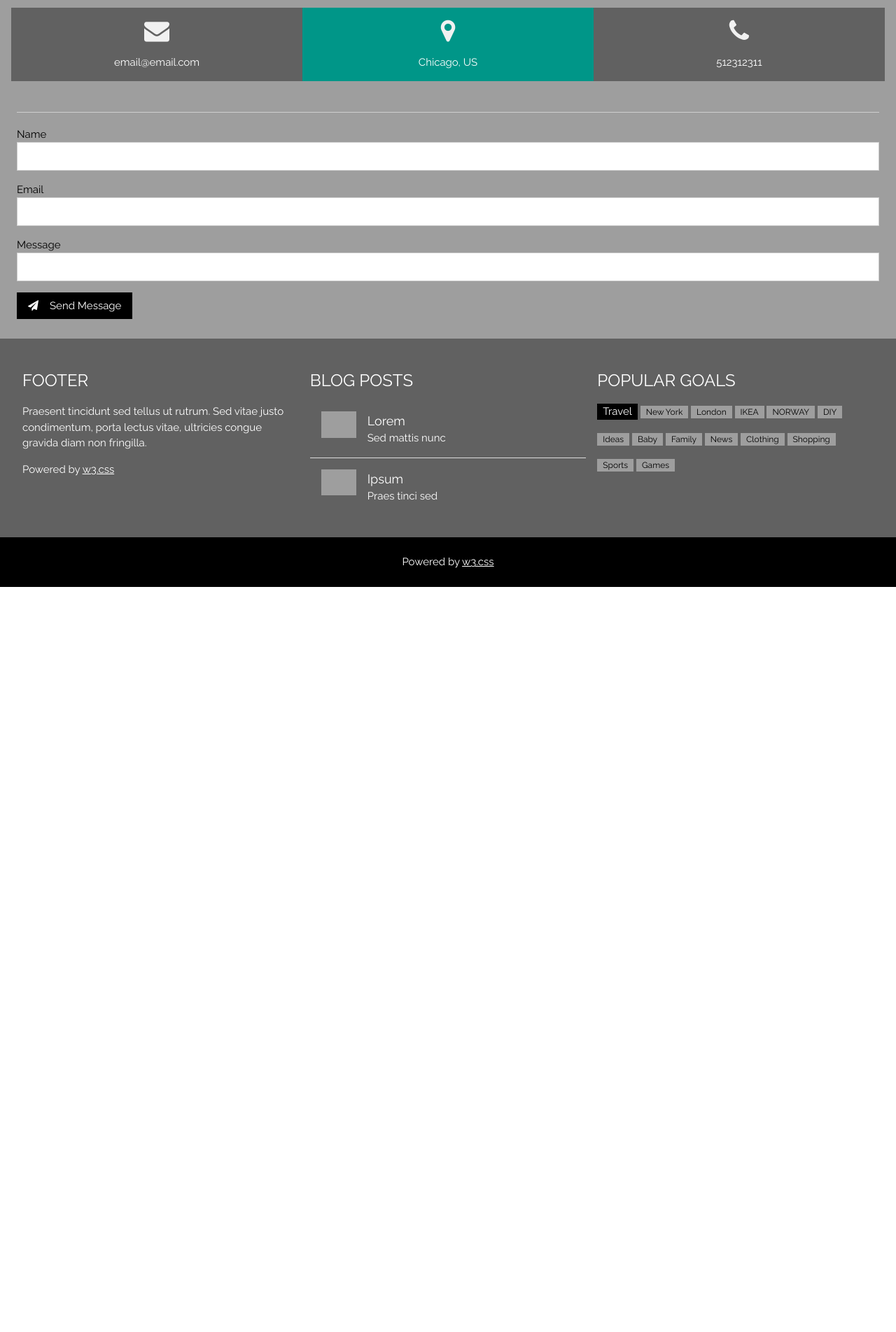
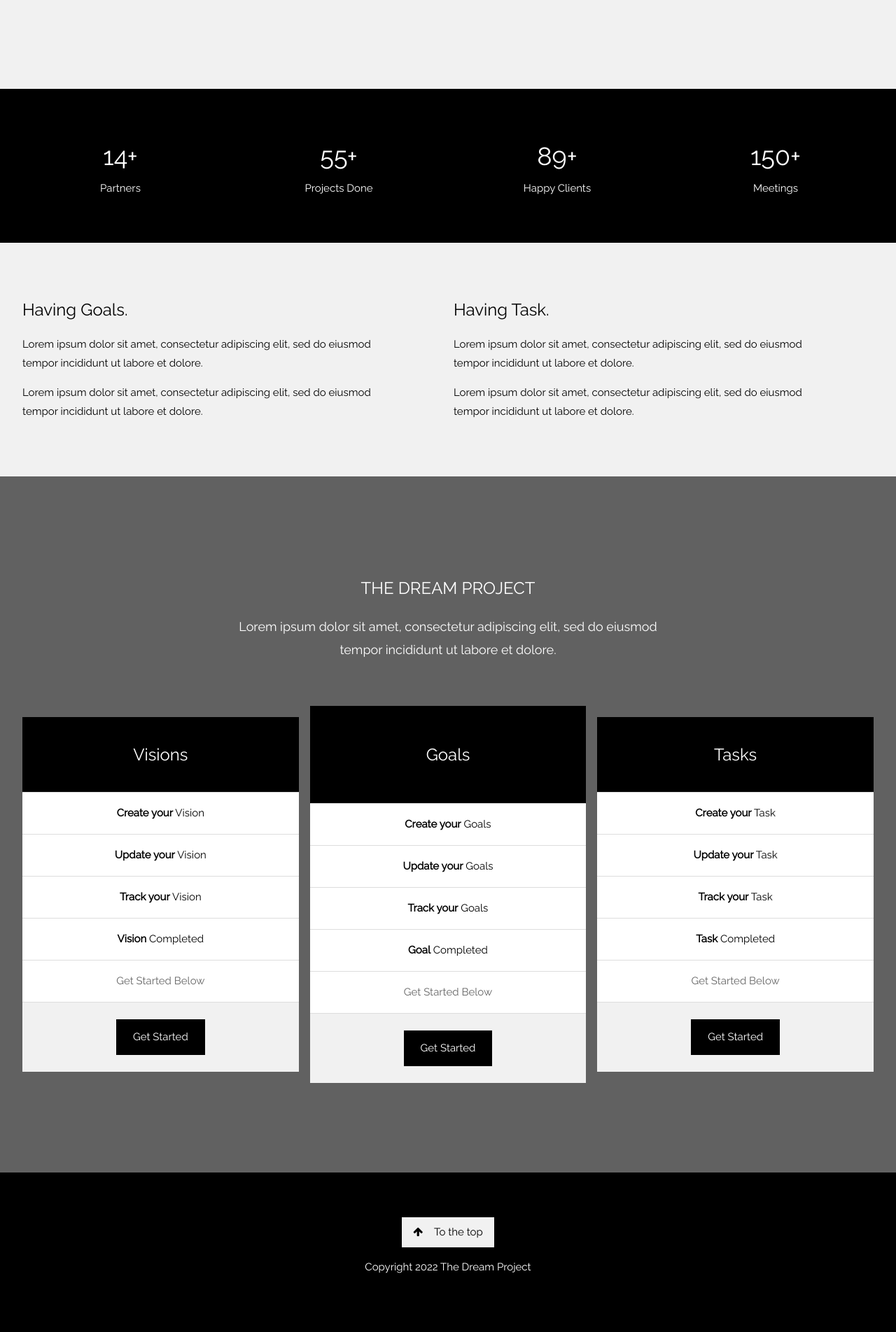
Before and after one commit to Josecruz-MVP/RememberTheCoders, a Django app: page /home/ in a window 1280 px wide. Shown: the part 1967-3871 px from the top of the page at 70% size. Before the commit the page ends 2806 px from the top, so only its background shows below. Run offline with Django 4.2, Linux system fonts and the light colour scheme; grey boxes are pictures that could not be loaded.

Commit message:
home page

```diff
--- a/TheDreamProject/vision_app/templates/home.html
+++ b/TheDreamProject/vision_app/templates/home.html
@@ -1,7 +1,7 @@
 <!DOCTYPE html>
 <html>
 <head>
-<title>W3.CSS Template</title>
+<title>The Dream Project</title>
 <meta charset="UTF-8">
 <meta name="viewport" content="width=device-width, initial-scale=1">
 <link rel="stylesheet" href="https://www.w3schools.com/w3css/4/w3.css">
@@ -9,296 +9,249 @@
 <link rel="stylesheet" href="https://cdnjs.cloudflare.com/ajax/libs/font-awesome/4.7.0/css/font-awesome.min.css">
 <style>
 body,h1,h2,h3,h4,h5,h6 {font-family: "Raleway", sans-serif}
+
+body, html {
+  height: 100%;
+  line-height: 1.8;
+}
+
+/* Full height image header */
+.bgimg-1 {
+  background-position: center;
+  background-size: cover;
+  background-image: url("https://quotefancy.com/media/wallpaper/3840x2160/2659881-Ron-Kaufman-Quote-Vision-with-action-makes-a-powerful-reality.jpg");
+  min-height: 100%;
+}
+
+.w3-bar .w3-button {
+  padding: 16px;
+}
 </style>
 </head>
-<body class="w3-light-grey w3-content" style="max-width:1600px">
+<body>
 
+<!-- Navbar (sit on top) -->
+<div class="w3-top">
+  <div class="w3-bar w3-white w3-card" id="myNavbar">
+    <a href="#home" class="w3-bar-item w3-button w3-wide">THE DREAM PROJECT</a>
+    <!-- Right-sided navbar links -->
+    <div class="w3-right w3-hide-small">
+      <a href="#about" class="w3-bar-item w3-button">ABOUT</a>
 
+      <a href="#getting started" class="w3-bar-item w3-button"></i>GETTING STARTED</a>
 
-<!-- Sidebar/menu -->
-<nav class="w3-sidebar w3-collapse w3-white w3-animate-left" style="z-index:3;width:300px;" id="mySidebar"><br>
-  <div class="w3-container">
-    <a href="#" onclick="w3_close()" class="w3-hide-large w3-right w3-jumbo w3-padding w3-hover-grey" title="close menu">
-      <i class="fa fa-remove"></i>
+    </div>
+    <!-- Hide right-floated links on small screens and replace them with a menu icon -->
+
+    <a href="javascript:void(0)" class="w3-bar-item w3-button w3-right w3-hide-large w3-hide-medium" onclick="w3_open()">
+      <i class="fa fa-bars"></i>
     </a>
-
-    <h4><b>My Dashboard</b></h4>
-    <p class="w3-text-grey">The Dream Project</p>
   </div>
-  <div class="w3-bar-block">
-    <a href="#portfolio" onclick="w3_close()" class="w3-bar-item w3-button w3-padding w3-text-teal"><i class="fa fa-th-large fa-fw w3-margin-right"></i>VISION</a>
-    <a href="#about" onclick="w3_close()" class="w3-bar-item w3-button w3-padding"><i class="fa fa-user fa-fw w3-margin-right"></i>GOALS</a>
-    <a href="#contact" onclick="w3_close()" class="w3-bar-item w3-button w3-padding"><i class="fa fa-envelope fa-fw w3-margin-right"></i>TASK</a>
 </div>
 
+<!-- Sidebar on small screens when clicking the menu icon -->
+<nav class="w3-sidebar w3-bar-block w3-black w3-card w3-animate-left w3-hide-medium w3-hide-large" style="display:none" id="mySidebar">
+  <a href="javascript:void(0)" onclick="w3_close()" class="w3-bar-item w3-button w3-large w3-padding-16">Close ×</a>
+  <a href="#about" onclick="w3_close()" class="w3-bar-item w3-button">ABOUT</a>
+  <a href="#digital-assets.html" onclick="w3_close()" class="w3-bar-item w3-button">DIGITAL ASSETS</a>
+  <a href="#getting started" onclick="w3_close()" class="w3-bar-item w3-button">GETTING STARTED</a>
+  <a href="#contact" onclick="w3_close()" class="w3-bar-item w3-button">CONTACT</a>
 </nav>
 
-<!-- Overlay effect when opening sidebar on small screens -->
-<div class="w3-overlay w3-hide-large w3-animate-opacity" onclick="w3_close()" style="cursor:pointer" title="close side menu" id="myOverlay"></div>
+<!-- Header with full-height image -->
+<header class="bgimg-1 w3-display-container w3-grayscale-min" id="home">
 
-<!-- !PAGE CONTENT! -->
-<div class="w3-main" style="margin-left:300px">
-
-  <!-- Header -->
-  <header id="portfolio">
-    <a href="#"><img src="/w3images/avatar_g2.jpg" style="width:65px;" class="w3-circle w3-right w3-margin w3-hide-large w3-hover-opacity"></a>
-    <span class="w3-button w3-hide-large w3-xxlarge w3-hover-text-grey" onclick="w3_open()"><i class="fa fa-bars"></i></span>
-    <div class="w3-container">
-    <h1><b>My DASHBOARD</b></h1>
+  </div>
 
   </div>
 </header>
 
-  <!-- Vision -->
-  <div class="w3-row-padding">
-    <h4><b>Vision</b></h4>
-    <p>Just me, myself and I, exploring the universe of unknownment. I have a heart of love and an interest of lorem ipsum and mauris neque quam blog. I want to share my world with you. Praesent tincidunt sed tellus ut rutrum. Sed vitae justo condimentum, porta lectus vitae, ultricies congue gravida diam non fringilla. Praesent tincidunt sed tellus ut rutrum. Sed vitae justo condimentum, porta lectus vitae, ultricies congue gravida diam non fringilla.</p>
-    <br>
-    <div class="w3-third w3-container w3-margin-bottom">
+<!-- About Section -->
+<div class="w3-container" style="padding:128px 16px" id="about">
+  <h3 class="w3-center">THE DREAM PROJECT</h3>
+  <p class="w3-center w3-large">Mission Statement</p>
+  <div class="w3-row-padding w3-center" style="margin-top:64px">
+    <div class="w3-quarter">
 
-      <div class="w3-container w3-white">
-        <p><b>Lorem Ipsum</b></p>
-        <p>Praesent tincidunt sed tellus ut rutrum. Sed vitae justo condimentum, porta lectus vitae, ultricies congue gravida diam non fringilla.</p>
+      <p class="w3-large">Visions</p>
+      <p>Lorem ipsum dolor sit amet, consectetur adipiscing elit, sed do eiusmod tempor incididunt ut labore et dolore.</p>
     </div>
+    <div class="w3-quarter">
+
+      <p class="w3-large">Goals</p>
+      <p>Lorem ipsum dolor sit amet, consectetur adipiscing elit, sed do eiusmod tempor incididunt ut labore et dolore.</p>
     </div>
-    <div class="w3-third w3-container w3-margin-bottom">
+    <div class="w3-quarter">
 
-      <div class="w3-container w3-white">
-        <p><b>Lorem Ipsum</b></p>
-        <p>Praesent tincidunt sed tellus ut rutrum. Sed vitae justo condimentum, porta lectus vitae, ultricies congue gravida diam non fringilla.</p>
+      <p class="w3-large">Vision Tracker</p>
+      <p>Lorem ipsum dolor sit amet, consectetur adipiscing elit, sed do eiusmod tempor incididunt ut labore et dolore.</p>
     </div>
-    </div>
-    <div class="w3-third w3-container">
+    <div class="w3-quarter">
 
-      <div class="w3-container w3-white">
-        <p><b>Lorem Ipsum</b></p>
-        <p>Praesent tincidunt sed tellus ut rutrum. Sed vitae justo condimentum, porta lectus vitae, ultricies congue gravida diam non fringilla.</p>
+      <p class="w3-large">Goal and Task Tracker</p>
+      <p>Lorem ipsum dolor sit amet, consectetur adipiscing elit, sed do eiusmod tempor incididunt ut labore et dolore.</p>
     </div>
   </div>
 </div>
 
-  <!-- Second Photo Grid-->
+<!-- Promo Section - "We know design" -->
+<div class="w3-container w3-light-grey" style="padding:128px 16px">
   <div class="w3-row-padding">
-    <div class="w3-third w3-container w3-margin-bottom">
-
-      <div class="w3-container w3-white">
-        <p><b>Lorem Ipsum</b></p>
-        <p>Praesent tincidunt sed tellus ut rutrum. Sed vitae justo condimentum, porta lectus vitae, ultricies congue gravida diam non fringilla.</p>
+    <div class="w3-col m6">
+      <h3>Let's get started.</h3>
+      <p>Lorem ipsum dolor sit amet, consectetur adipiscing elit, sed do eiusmod<br>tempor incididunt ut labore et dolore.</p>
+      <p><a href="#getting started" class="w3-button w3-black"><i class="fa fa-th"> </i> Get Started</a></p>
     </div>
-    </div>
-    <div class="w3-third w3-container w3-margin-bottom">
-
-      <div class="w3-container w3-white">
-        <p><b>Lorem Ipsum</b></p>
-        <p>Praesent tincidunt sed tellus ut rutrum. Sed vitae justo condimentum, porta lectus vitae, ultricies congue gravida diam non fringilla.</p>
-      </div>
-    </div>
-    <div class="w3-third w3-container">
-
-      <div class="w3-container w3-white">
-        <p><b>Lorem Ipsum</b></p>
-        <p>Praesent tincidunt sed tellus ut rutrum. Sed vitae justo condimentum, porta lectus vitae, ultricies congue gravida diam non fringilla.</p>
+    <div class="w3-col m6">
+      <img class="w3-image w3-round-large" src="https://quotefancy.com/media/wallpaper/1600x900/1462950-Annika-Sorenstam-Quote-There-are-no-shortcuts-to-success.jpg" alt="Buildings" width="700" height="394">
     </div>
   </div>
 </div>
 
-  <!-- Vision Page Scroll -->
-  <div class="w3-center w3-padding-32">
-    <div class="w3-bar">
-      <a href="#" class="w3-bar-item w3-button w3-hover-black">«</a>
-      <a href="#" class="w3-bar-item w3-black w3-button">1</a>
-      <a href="#" class="w3-bar-item w3-button w3-hover-black">2</a>
-      <a href="#" class="w3-bar-item w3-button w3-hover-black">3</a>
-      <a href="#" class="w3-bar-item w3-button w3-hover-black">4</a>
-      <a href="#" class="w3-bar-item w3-button w3-hover-black">»</a>
+<!-- Team Section -->
+
+
+<!-- Promo Section "Statistics" -->
+<div class="w3-container w3-row w3-center w3-black w3-padding-64">
+  <div class="w3-quarter">
+    <span class="w3-xxlarge">14+</span>
+    <br>Partners
+  </div>
+  <div class="w3-quarter">
+    <span class="w3-xxlarge">55+</span>
+    <br>Projects Done
+  </div>
+  <div class="w3-quarter">
+    <span class="w3-xxlarge">89+</span>
+    <br>Happy Clients
+  </div>
+  <div class="w3-quarter">
+    <span class="w3-xxlarge">150+</span>
+    <br>Meetings
   </div>
 </div>
 
-  <!-- Goals -->
+<!-- Work Section -->
 
-
-  <div class="w3-container w3-padding-large" style="margin-bottom:32px">
-    <h4><b>Goals</b></h4>
-    <p>Just me, myself and I, exploring the universe of unknownment. I have a heart of love and an interest of lorem ipsum and mauris neque quam blog. I want to share my world with you. Praesent tincidunt sed tellus ut rutrum. Sed vitae justo condimentum, porta lectus vitae, ultricies congue gravida diam non fringilla. Praesent tincidunt sed tellus ut rutrum. Sed vitae justo condimentum, porta lectus vitae, ultricies congue gravida diam non fringilla.</p>
-    <hr>
-
-
-    <div class="w3-row-padding">
-      <div class="w3-third w3-container w3-margin-bottom">
-
-        <div class="w3-container w3-white">
-          <p><b>Lorem Ipsum</b></p>
-          <p>Praesent tincidunt sed tellus ut rutrum. Sed vitae justo condimentum, porta lectus vitae, ultricies congue gravida diam non fringilla.</p>
+<!-- Modal for full size images on click-->
+<div id="modal01" class="w3-modal w3-black" onclick="this.style.display='none'">
+  <span class="w3-button w3-xxlarge w3-black w3-padding-large w3-display-topright" title="Close Modal Image">×</span>
+  <div class="w3-modal-content w3-animate-zoom w3-center w3-transparent w3-padding-64">
+    <img id="img01" class="w3-image">
+    <p id="caption" class="w3-opacity w3-large"></p>
   </div>
 </div>
-      <div class="w3-third w3-container w3-margin-bottom">
 
-        <div class="w3-container w3-white">
-          <p><b>Lorem Ipsum</b></p>
-          <p>Praesent tincidunt sed tellus ut rutrum. Sed vitae justo condimentum, porta lectus vitae, ultricies congue gravida diam non fringilla.</p>
+<!-- Skills Section -->
+<div class="w3-container w3-light-grey w3-padding-64">
+  <div class="w3-row-padding">
+    <div class="w3-col m6">
+      <h3>Having Goals.</h3>
+      <p>Lorem ipsum dolor sit amet, consectetur adipiscing elit, sed do eiusmod<br>
+      tempor incididunt ut labore et dolore.</p>
+      <p>Lorem ipsum dolor sit amet, consectetur adipiscing elit, sed do eiusmod<br>
+      tempor incididunt ut labore et dolore.</p>
     </div>
+
+    <div class="w3-col m6">
+      <h3>Having Task.</h3>
+      <p>Lorem ipsum dolor sit amet, consectetur adipiscing elit, sed do eiusmod<br>
+      tempor incididunt ut labore et dolore.</p>
+      <p>Lorem ipsum dolor sit amet, consectetur adipiscing elit, sed do eiusmod<br>
+      tempor incididunt ut labore et dolore.</p>
     </div>
-      <div class="w3-third w3-container">
 
-        <div class="w3-container w3-white">
-          <p><b>Lorem Ipsum</b></p>
-          <p>Praesent tincidunt sed tellus ut rutrum. Sed vitae justo condimentum, porta lectus vitae, ultricies congue gravida diam non fringilla.</p>
     </div>
   </div>
 </div>
 
-    <!-- Second Photo Grid-->
-    <div class="w3-row-padding">
-      <div class="w3-third w3-container w3-margin-bottom">
-
-        <div class="w3-container w3-white">
-          <p><b>Lorem Ipsum</b></p>
-          <p>Praesent tincidunt sed tellus ut rutrum. Sed vitae justo condimentum, porta lectus vitae, ultricies congue gravida diam non fringilla.</p>
-        </div>
-      </div>
-      <div class="w3-third w3-container w3-margin-bottom">
-
-        <div class="w3-container w3-white">
-          <p><b>Lorem Ipsum</b></p>
-          <p>Praesent tincidunt sed tellus ut rutrum. Sed vitae justo condimentum, porta lectus vitae, ultricies congue gravida diam non fringilla.</p>
-        </div>
-      </div>
-      <div class="w3-third w3-container">
-
-        <div class="w3-container w3-white">
-          <p><b>Lorem Ipsum</b></p>
-          <p>Praesent tincidunt sed tellus ut rutrum. Sed vitae justo condimentum, porta lectus vitae, ultricies congue gravida diam non fringilla.</p>
-        </div>
-      </div>
-    </div>
-
-      </div>
-
-      <div class="w3-third w3-margin-bottom">
-        <ul class="w3-ul w3-border w3-white w3-center w3-opacity w3-hover-opacity-off">
-          <li class="w3-teal w3-xlarge w3-padding-32">Pro</li>
-          <li class="w3-padding-16">Web Design</li>
-          <li class="w3-padding-16">Photography</li>
-          <li class="w3-padding-16">50GB Storage</li>
-          <li class="w3-padding-16">Endless Support</li>
+<!-- Pricing Section -->
+<div class="w3-container w3-center w3-dark-grey " style="padding:128px 16px" id="getting started">
+  <h3>THE DREAM PROJECT</h3>
+  <p class="w3-large">Lorem ipsum dolor sit amet, consectetur adipiscing elit, sed do eiusmod<br>tempor incididunt ut labore et dolore.</p>
+  <div class="w3-row-padding" style="margin-top:64px">
+    <div class="w3-third w3-section">
+      <ul class="w3-ul w3-white w3-hover-shadow">
+        <li class="w3-black w3-xlarge w3-padding-32">Visions</li>
+        <li class="w3-padding-16"><b>Create your</b> Vision</li>
+        <li class="w3-padding-16"><b>Update your</b> Vision</li>
+        <li class="w3-padding-16"><b>Track your</b> Vision</li>
+        <li class="w3-padding-16"><b>Vision</b> Completed</li>
         <li class="w3-padding-16">
-            <h2>$ 25</h2>
-            <span class="w3-opacity">per month</span>
+         <span class="w3-opacity">Get Started Below</span>
         </li>
         <li class="w3-light-grey w3-padding-24">
-            <button class="w3-button w3-teal w3-padding-large w3-hover-black">Sign Up</button>
+          <button class="w3-button w3-black w3-padding-large">Get Started</button>
         </li>
       </ul>
     </div>
+    <div class="w3-third">
+      <ul class="w3-ul w3-white w3-hover-shadow">
+        <li class="w3-black w3-xlarge w3-padding-48">Goals</li>
+        <li class="w3-padding-16"><b>Create your</b> Goals</li>
+        <li class="w3-padding-16"><b>Update your</b> Goals</li>
+        <li class="w3-padding-16"><b>Track your</b> Goals</li>
+        <li class="w3-padding-16"><b>Goal</b> Completed</li>
+        <li class="w3-padding-16">
 
-      <div class="w3-third">
-        <ul class="w3-ul w3-border w3-white w3-center w3-opacity w3-hover-opacity-off">
-          <li class="w3-black w3-xlarge w3-padding-32">Premium</li>
-          <li class="w3-padding-16">Web Design</li>
-          <li class="w3-padding-16">Photography</li>
-          <li class="w3-padding-16">Unlimited Storage</li>
-          <li class="w3-padding-16">Endless Support</li>
-          <li class="w3-padding-16">
-            <h2>$ 25</h2>
-            <span class="w3-opacity">per month</span>
+          <span class="w3-opacity">Get Started Below</span>
         </li>
         <li class="w3-light-grey w3-padding-24">
-            <button class="w3-button w3-teal w3-padding-large w3-hover-black">Sign Up</button>
+          <button class="w3-button w3-black w3-padding-large">Get Started</button>
+        </li>
+      </ul>
+    </div>
+    <div class="w3-third w3-section">
+      <ul class="w3-ul w3-white w3-hover-shadow">
+        <li class="w3-black w3-xlarge w3-padding-32">Tasks</li>
+        <li class="w3-padding-16"><b>Create your</b> Task</li>
+        <li class="w3-padding-16"><b>Update your</b> Task</li>
+        <li class="w3-padding-16"><b>Track your</b> Task</li>
+        <li class="w3-padding-16"><b>Task</b> Completed</li>
+        <li class="w3-padding-16">
+          <span class="w3-opacity">Get Started Below</span>
+        </li>
+        <li class="w3-light-grey w3-padding-24">
+          <button class="w3-button w3-black w3-padding-large">Get Started</button>
         </li>
       </ul>
     </div>
   </div>
 </div>
 
-  <!-- Contact Section -->
-  <div class="w3-container w3-padding-large w3-grey">
-    <h4 id="contact"><b>Contact Me</b></h4>
-    <div class="w3-row-padding w3-center w3-padding-24" style="margin:0 -16px">
-      <div class="w3-third w3-dark-grey">
-        <p><i class="fa fa-envelope w3-xxlarge w3-text-light-grey"></i></p>
-        <p>email@email.com</p>
-      </div>
-      <div class="w3-third w3-teal">
-        <p><i class="fa fa-map-marker w3-xxlarge w3-text-light-grey"></i></p>
-        <p>Chicago, US</p>
-      </div>
-      <div class="w3-third w3-dark-grey">
-        <p><i class="fa fa-phone w3-xxlarge w3-text-light-grey"></i></p>
-        <p>512312311</p>
-      </div>
-    </div>
-    <hr class="w3-opacity">
-    <form action="/action_page.php" target="_blank">
-      <div class="w3-section">
-        <label>Name</label>
-        <input class="w3-input w3-border" type="text" name="Name" required>
-      </div>
-      <div class="w3-section">
-        <label>Email</label>
-        <input class="w3-input w3-border" type="text" name="Email" required>
-      </div>
-      <div class="w3-section">
-        <label>Message</label>
-        <input class="w3-input w3-border" type="text" name="Message" required>
-      </div>
-      <button type="submit" class="w3-button w3-black w3-margin-bottom"><i class="fa fa-paper-plane w3-margin-right"></i>Send Message</button>
-    </form>
-  </div>
+
 
 <!-- Footer -->
-  <footer class="w3-container w3-padding-32 w3-dark-grey">
-  <div class="w3-row-padding">
-    <div class="w3-third">
-      <h3>FOOTER</h3>
-      <p>Praesent tincidunt sed tellus ut rutrum. Sed vitae justo condimentum, porta lectus vitae, ultricies congue gravida diam non fringilla.</p>
-      <p>Powered by <a href="https://www.w3schools.com/w3css/default.asp" target="_blank">w3.css</a></p>
-    </div>
+<footer class="w3-center w3-black w3-padding-64">
+  <a href="#home" class="w3-button w3-light-grey"><i class="fa fa-arrow-up w3-margin-right"></i>To the top</a>
+  <p>Copyright 2022 The Dream Project</p>
 
-    <div class="w3-third">
-      <h3>BLOG POSTS</h3>
-      <ul class="w3-ul w3-hoverable">
-        <li class="w3-padding-16">
-          <img src="/w3images/workshop.jpg" class="w3-left w3-margin-right" style="width:50px">
-          <span class="w3-large">Lorem</span><br>
-          <span>Sed mattis nunc</span>
-        </li>
-        <li class="w3-padding-16">
-          <img src="/w3images/gondol.jpg" class="w3-left w3-margin-right" style="width:50px">
-          <span class="w3-large">Ipsum</span><br>
-          <span>Praes tinci sed</span>
-        </li>
-      </ul>
-    </div>
-
-    <div class="w3-third">
-      <h3>POPULAR GOALS</h3>
-      <p>
-        <span class="w3-tag w3-black w3-margin-bottom">Travel</span> <span class="w3-tag w3-grey w3-small w3-margin-bottom">New York</span> <span class="w3-tag w3-grey w3-small w3-margin-bottom">London</span>
-        <span class="w3-tag w3-grey w3-small w3-margin-bottom">IKEA</span> <span class="w3-tag w3-grey w3-small w3-margin-bottom">NORWAY</span> <span class="w3-tag w3-grey w3-small w3-margin-bottom">DIY</span>
-        <span class="w3-tag w3-grey w3-small w3-margin-bottom">Ideas</span> <span class="w3-tag w3-grey w3-small w3-margin-bottom">Baby</span> <span class="w3-tag w3-grey w3-small w3-margin-bottom">Family</span>
-        <span class="w3-tag w3-grey w3-small w3-margin-bottom">News</span> <span class="w3-tag w3-grey w3-small w3-margin-bottom">Clothing</span> <span class="w3-tag w3-grey w3-small w3-margin-bottom">Shopping</span>
-        <span class="w3-tag w3-grey w3-small w3-margin-bottom">Sports</span> <span class="w3-tag w3-grey w3-small w3-margin-bottom">Games</span>
-      </p>
-    </div>
-
-  </div>
 </footer>
 
-  <div class="w3-black w3-center w3-padding-24">Powered by <a href="https://www.w3schools.com/w3css/default.asp" title="W3.CSS" target="_blank" class="w3-hover-opacity">w3.css</a></div>
-
-<!-- End page content -->
-</div>
-
 <script>
-// Script to open and close sidebar
-function w3_open() {
-    document.getElementById("mySidebar").style.display = "block";
-    document.getElementById("myOverlay").style.display = "block";
+// Modal Image Gallery
+function onClick(element) {
+  document.getElementById("img01").src = element.src;
+  document.getElementById("modal01").style.display = "block";
+  var captionText = document.getElementById("caption");
+  captionText.innerHTML = element.alt;
 }
 
+
+// Toggle between showing and hiding the sidebar when clicking the menu icon
+var mySidebar = document.getElementById("mySidebar");
+
+function w3_open() {
+  if (mySidebar.style.display === 'block') {
+    mySidebar.style.display = 'none';
+  } else {
+    mySidebar.style.display = 'block';
+  }
+}
+
+// Close the sidebar with the close button
 function w3_close() {
-    document.getElementById("mySidebar").style.display = "none";
-    document.getElementById("myOverlay").style.display = "none";
+    mySidebar.style.display = "none";
 }
 </script>
 
```
Lines whose indentation alone changed are shown as unchanged.
